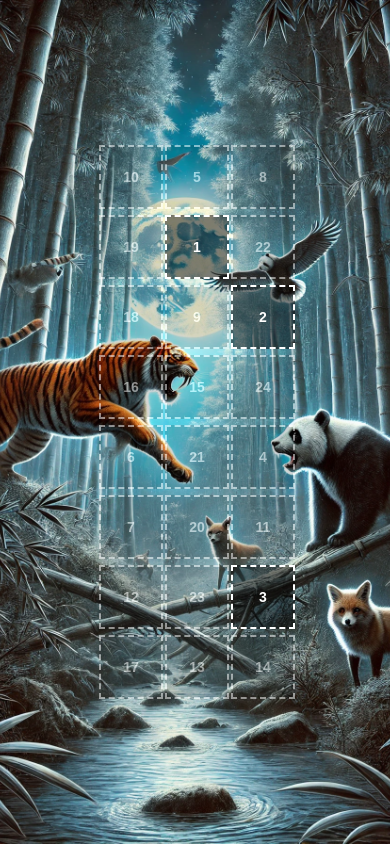
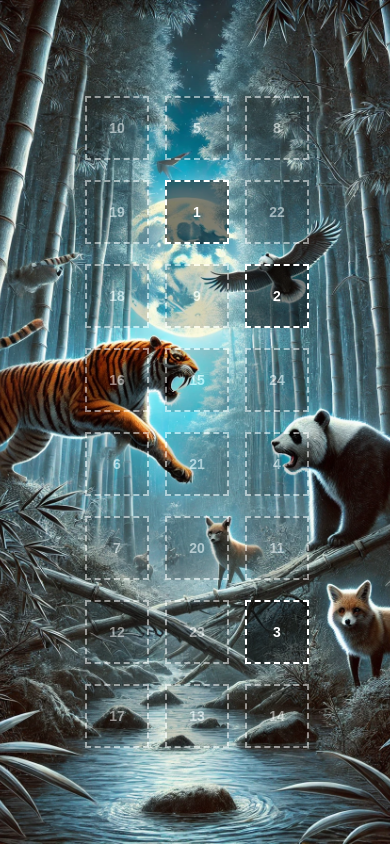
Before and after one commit to lepistojukka/animal-advent-calendar-2024, a plain HTML site: page index.html in a window 390 px wide. Drawn offline with Linux system fonts and the light colour scheme.

Commit message:
grip padding increase

```diff
--- a/styles.css
+++ b/styles.css
@@ -71,7 +71,7 @@ body {
 @media (max-width: 480px) {
     #calendar {
         grid-template-columns: repeat(3, 60px); /* Vielä vähemmän sarakkeita pienille näytöille */
-        grid-gap: 6px;
+        grid-gap: 20px;
     }
 
     .door {
```
